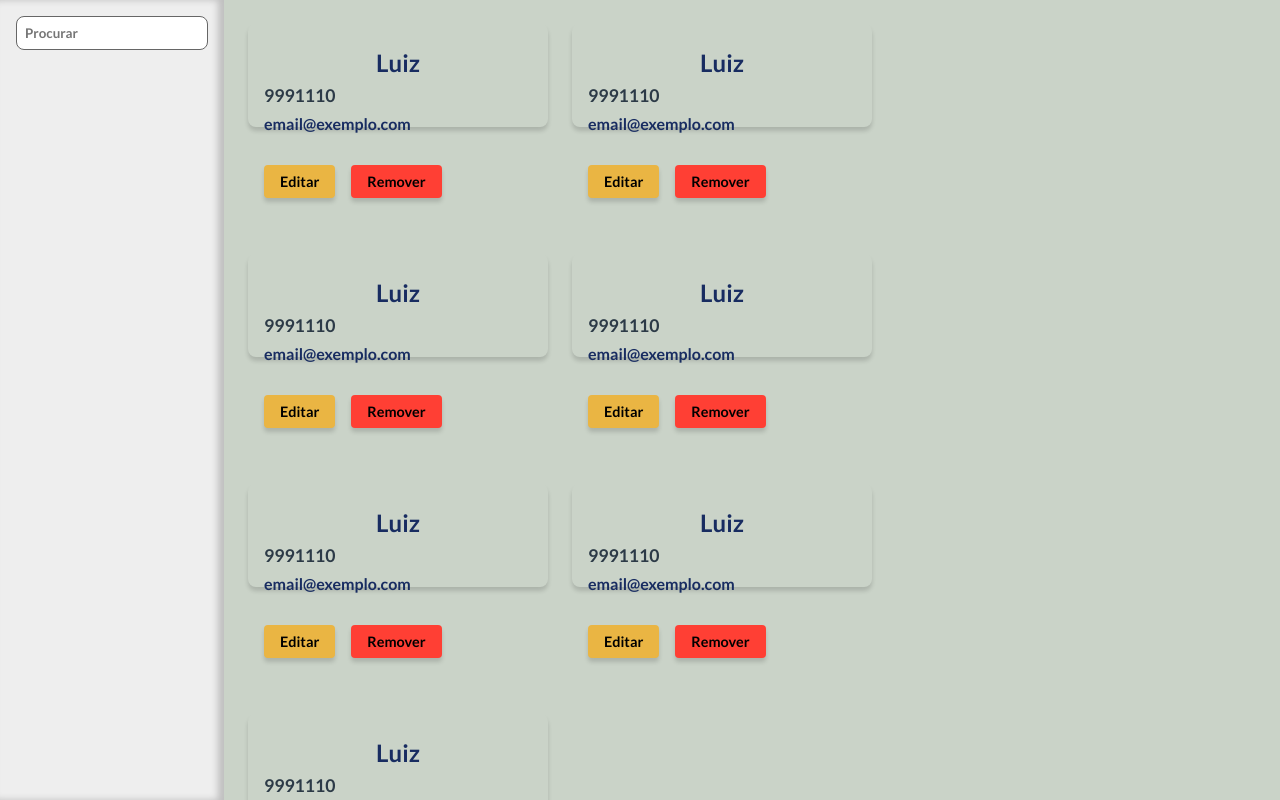
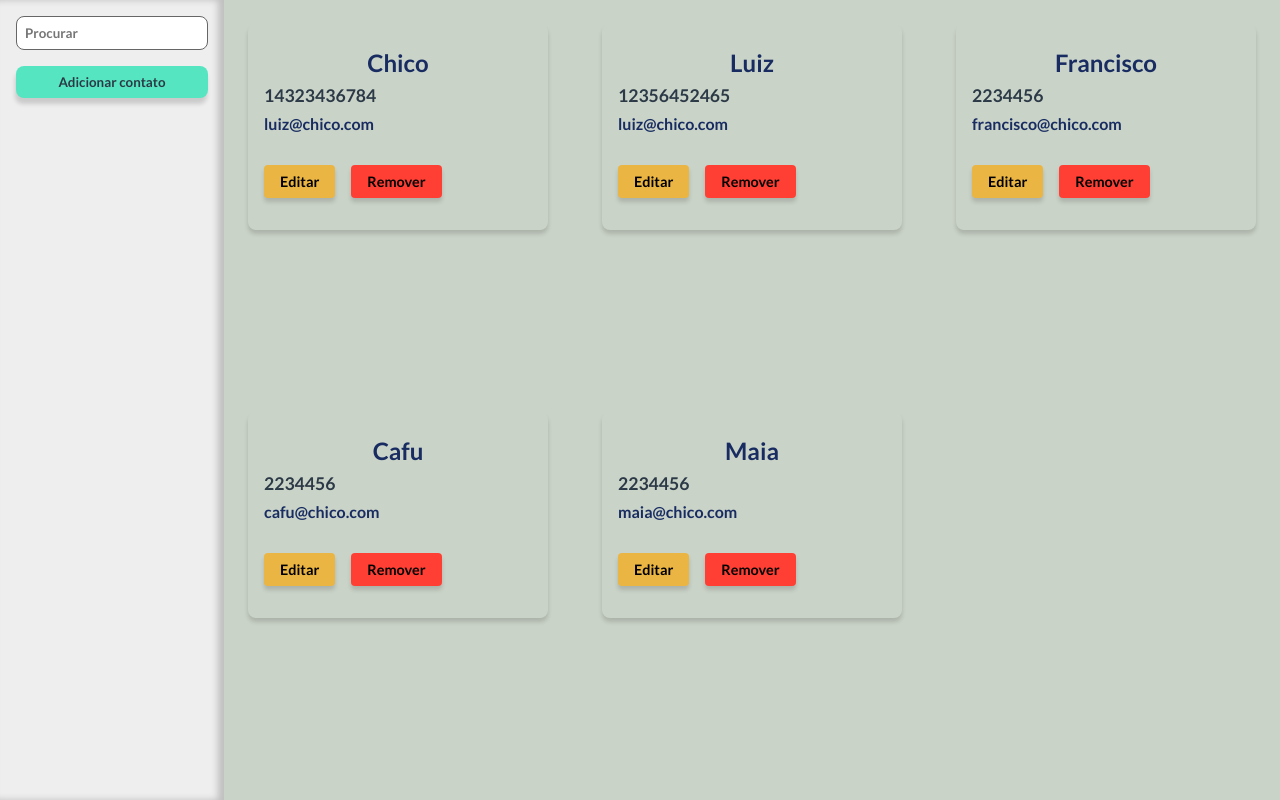
Before and after one commit to LuizFKM/lista-contatos-react, a React (Create React App) app: page / in a window 1280 px wide. Built offline with nearby package versions, Linux system fonts and the light colour scheme.

Commit message:
arrumando layout e parametrizando cards

```diff
--- a/src/components/CardContato/index.tsx
+++ b/src/components/CardContato/index.tsx
@@ -1,3 +1,4 @@
+import { useState } from 'react'
 import Contato from '../../models/Contatos'
 
 import {
@@ -11,16 +12,30 @@ import {
 
 export type Props = Contato
 
-const ContatoCard = ({ remover, nome, numero, email }: Props) => (
-  <Card id={nome}>
+const ContatoCard = ({ remover, nome, numero, email, id }: Props) => {
+  const [estaEditando, setEstaEditando] = useState(false)
+  return (
+    <Card id={id}>
       <TituloCard>{nome}</TituloCard>
       <ContentCard>{numero}</ContentCard>
-    <Email href="mailto:contato@exemplo.com">{email}</Email>
+      <Email href={`mailto:${email}`}>{email}</Email>
       <GrupoBotoes>
-      <Botao>Editar</Botao>
+        {estaEditando ? (
+          <>
+            <Botao>Salvar</Botao>
+            <Botao remover={remover} onClick={() => setEstaEditando(false)}>
+              Cancelar
+            </Botao>
+          </>
+        ) : (
+          <>
+            <Botao onClick={() => setEstaEditando(true)}>Editar</Botao>
             <Botao remover={remover}>Remover</Botao>
+          </>
+        )}
       </GrupoBotoes>
     </Card>
   )
+}
 
 export default ContatoCard
--- a/src/components/CardContato/styles.ts
+++ b/src/components/CardContato/styles.ts
@@ -10,7 +10,6 @@ export const Card = styled.div`
   border-radius: 8px;
   box-shadow: 0 4px 4px rgba(0, 0, 0, 0.15);
   transition: 0.6s ease;
-  max-height: 50%;
 
   &:hover {
     transform: translateY(-5px);
--- a/src/containers/BarraLateral/index.tsx
+++ b/src/containers/BarraLateral/index.tsx
@@ -5,6 +5,9 @@ const BarraLateral = () => (
     <div>
       <S.Campo type="text" placeholder="Procurar" />
     </div>
+    <div>
+      <S.BtnAdicionar>Adicionar contato</S.BtnAdicionar>
+    </div>
   </S.Aside>
 )
 
--- a/src/containers/BarraLateral/styles.ts
+++ b/src/containers/BarraLateral/styles.ts
@@ -15,3 +15,22 @@ export const Campo = styled.input`
   color: #666666;
   width: 100%;
 `
+export const BtnAdicionar = styled.button`
+  border-radius: 8px;
+  padding: 8px;
+  background-color: #55e6c1;
+  font-weight: bold;
+  color: #2c3a47;
+  width: 100%;
+  border: none;
+  margin-top: 16px;
+  cursor: pointer;
+  transition: 0.2s ease;
+  box-shadow: -1px 6px 4px 0px rgba(0, 0, 0, 0.15);
+
+  &:hover {
+    transform: translateY(3px);
+    background-color: #9aecdb;
+    box-shadow: 1px 6px 1px 0px rgba(0, 0, 0, 0.25);
+  }
+`
--- a/src/containers/ListaContatos/index.tsx
+++ b/src/containers/ListaContatos/index.tsx
@@ -1,57 +1,41 @@
 import ContatoCard from '../../components/CardContato'
 import { ListaContainer } from '../../styles'
 
+const contatos = [
+  {
+    nome: 'Chico',
+    numero: 14323436784,
+    email: 'luiz@chico.com'
+  },
+  {
+    nome: 'Luiz',
+    numero: 12356452465,
+    email: 'luiz@chico.com'
+  },
+  {
+    nome: 'Francisco',
+    numero: 2234456,
+    email: 'francisco@chico.com'
+  },
+  {
+    nome: 'Cafu',
+    numero: 2234456,
+    email: 'cafu@chico.com'
+  },
+  {
+    nome: 'Maia',
+    numero: 2234456,
+    email: 'maia@chico.com'
+  }
+]
+
 const ListaDeContatos = () => (
   <ListaContainer>
-    <ContatoCard
-      remover
-      nome="Luiz"
-      numero={9991110}
-      email="email@exemplo.com"
-      id={''}
-    />
-    <ContatoCard
-      remover
-      nome="Luiz"
-      numero={9991110}
-      email="email@exemplo.com"
-      id={''}
-    />
-    <ContatoCard
-      remover
-      nome="Luiz"
-      numero={9991110}
-      email="email@exemplo.com"
-      id={''}
-    />
-    <ContatoCard
-      remover
-      nome="Luiz"
-      numero={9991110}
-      email="email@exemplo.com"
-      id={''}
-    />
-    <ContatoCard
-      remover
-      nome="Luiz"
-      numero={9991110}
-      email="email@exemplo.com"
-      id={''}
-    />
-    <ContatoCard
-      remover
-      nome="Luiz"
-      numero={9991110}
-      email="email@exemplo.com"
-      id={''}
-    />
-    <ContatoCard
-      remover
-      nome="Luiz"
-      numero={9991110}
-      email="email@exemplo.com"
-      id={''}
-    />
+    {contatos.map((c) => (
+      <div key={c.nome}>
+        <ContatoCard nome={c.nome} email={c.email} numero={c.numero} remover />
+      </div>
+    ))}
   </ListaContainer>
 )
 
--- a/src/models/Contatos.ts
+++ b/src/models/Contatos.ts
@@ -2,7 +2,7 @@ class Contato {
   nome: string
   numero: number
   email: string
-  id: string
+  id?: string
   remover?: boolean
 
   constructor(
--- a/src/styles/index.ts
+++ b/src/styles/index.ts
@@ -18,7 +18,11 @@ export const ListaContainer = styled.div`
   height: 100vh;
   overflow-y: auto;
   display: grid;
-  grid-template-columns: repeat(2, 300px);
+  grid-template-columns: repeat(auto-fit, minmax(300px, auto));
+  grid-auto-columns: 300px;
+  grid-auto-flow: row;
+  justify-content: space-between;
+  justify-items: center;
   gap: 24px;
   background-color: #cad3c8;
   box-sizing: border-box;
```
Lines whose indentation alone changed are shown as unchanged.
